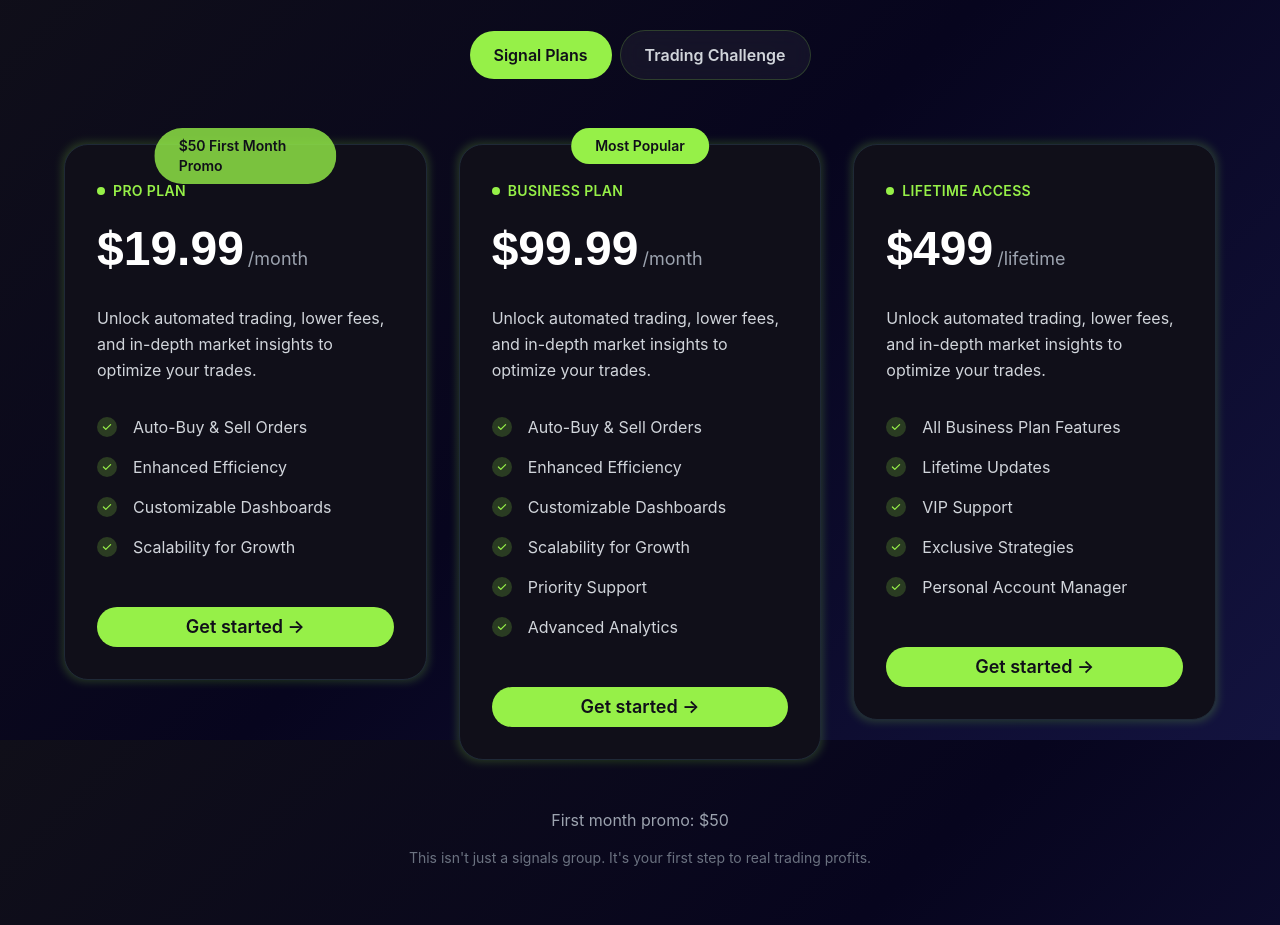
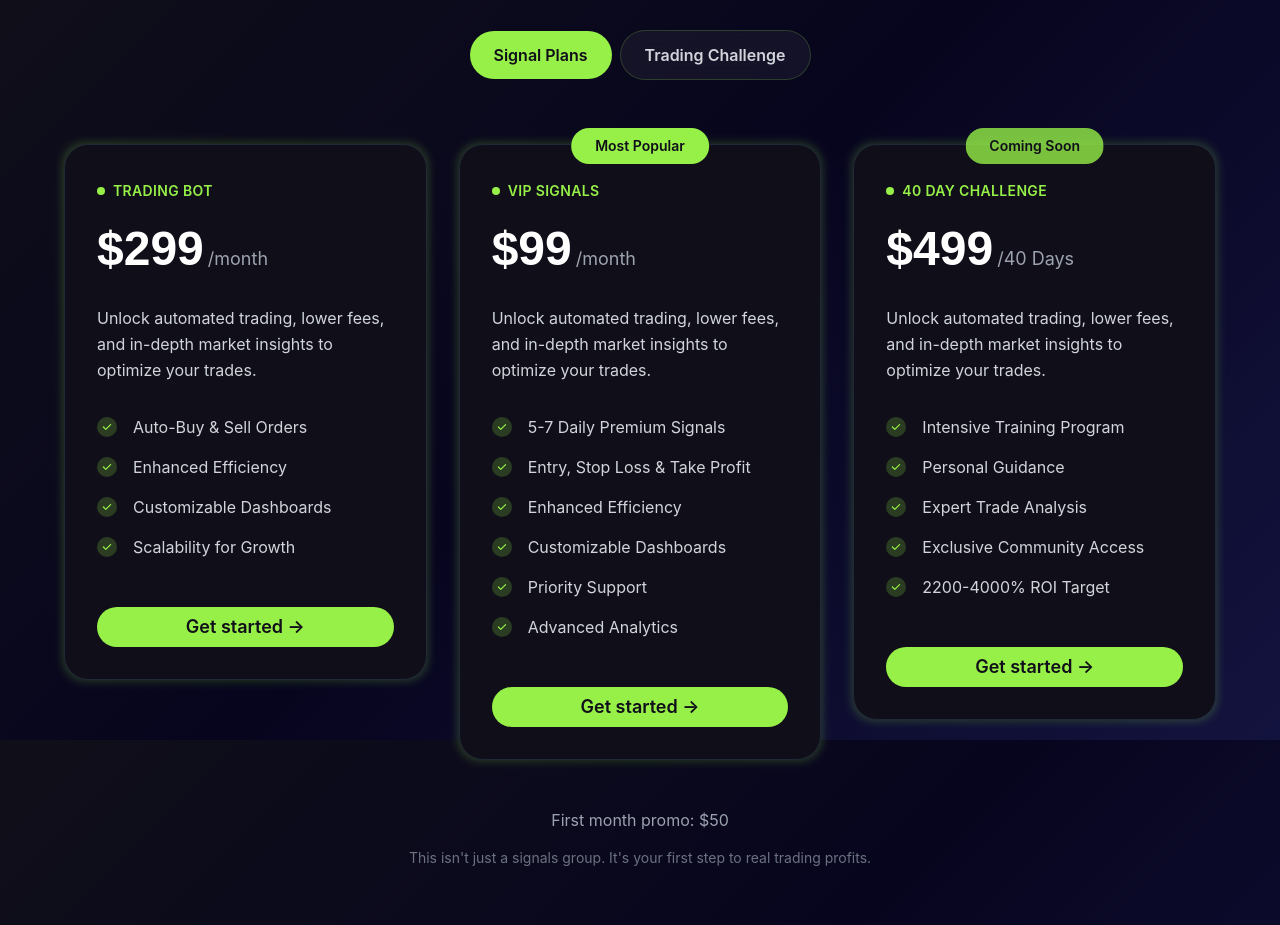
Before and after one commit to StellarJoseph/trade-success-genesis-portal, a React (Vite) app: page /pricing in a window 1280 px wide. Shown: the part 860-1785 px from the top of the page. Built offline with nearby package versions, Linux system fonts and the light colour scheme.

Commit message:
Refactor pricing cards and create About page
Update pricing card content and build the About Us page with all sections and content.

```diff
--- a/src/pages/Pricing.tsx
+++ b/src/pages/Pricing.tsx
@@ -9,12 +9,12 @@ const Pricing = () => {
 
   const signalPlans = [
     {
-      name: "Pro Plan",
-      price: 19.99,
+      name: "Trading Bot",
+      price: 299,
       duration: "month",
       originalPrice: null,
       popular: false,
-      promo: "$50 First Month Promo",
+      promo: null,
       features: [
         "Auto-Buy & Sell Orders",
         "Enhanced Efficiency",
@@ -23,34 +23,34 @@ const Pricing = () => {
       ]
     },
     {
-      name: "Business Plan",
-      price: 99.99,
+      name: "VIP Signals",
+      price: 99,
       duration: "month",
       originalPrice: null,
       popular: true,
       promo: null,
       features: [
-        "Auto-Buy & Sell Orders",
+        "5-7 Daily Premium Signals",
+        "Entry, Stop Loss & Take Profit",
         "Enhanced Efficiency",
         "Customizable Dashboards",
-        "Scalability for Growth",
         "Priority Support",
         "Advanced Analytics"
       ]
     },
     {
-      name: "Lifetime Access",
+      name: "40 Day Challenge",
       price: 499,
-      duration: "lifetime",
+      duration: "40 Days",
       originalPrice: null,
       popular: false,
-      promo: null,
+      promo: "Coming Soon",
       features: [
-        "All Business Plan Features",
-        "Lifetime Updates",
-        "VIP Support",
-        "Exclusive Strategies",
-        "Personal Account Manager"
+        "Intensive Training Program",
+        "Personal Guidance",
+        "Expert Trade Analysis",
+        "Exclusive Community Access",
+        "2200-4000% ROI Target"
       ]
     }
   ];
@@ -58,11 +58,11 @@ const Pricing = () => {
   const challengePlans = [
     {
       name: "40-Day Challenge",
-      price: 999,
+      price: 499,
       duration: "40 Days",
       originalPrice: null,
       popular: true,
-      promo: "Limited Spots Available",
+      promo: "Coming Soon",
       features: [
         "1 Powerful Signal Daily",
         "2200-4000% ROI Target",
```
